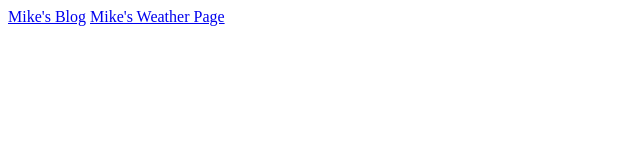
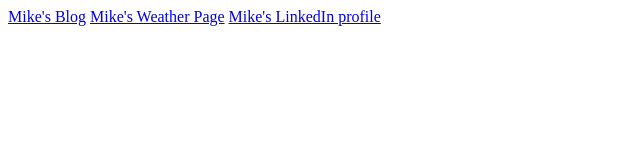
Before and after one commit to MikeChristianson/pragmatic-git, a plain HTML site: page contact.html in a window 1280 px wide. Shown: the whole page, without its empty margins (0-640 px from the left). Drawn offline with Linux system fonts and the light colour scheme.

Commit message:
add link to linkedin

```diff
--- a/contact.html
+++ b/contact.html
@@ -5,5 +5,6 @@
 <body>
 	<a href="http://christiansons.net/mike/blog/">Mike's Blog</a>
 	<a href="http://christiansons.net/mike/weather/">Mike's Weather Page</a>
+	<a href="http://www.linkedin.com/in/mikechristianson">Mike's LinkedIn profile</a>
 </body>
 </html>
```
